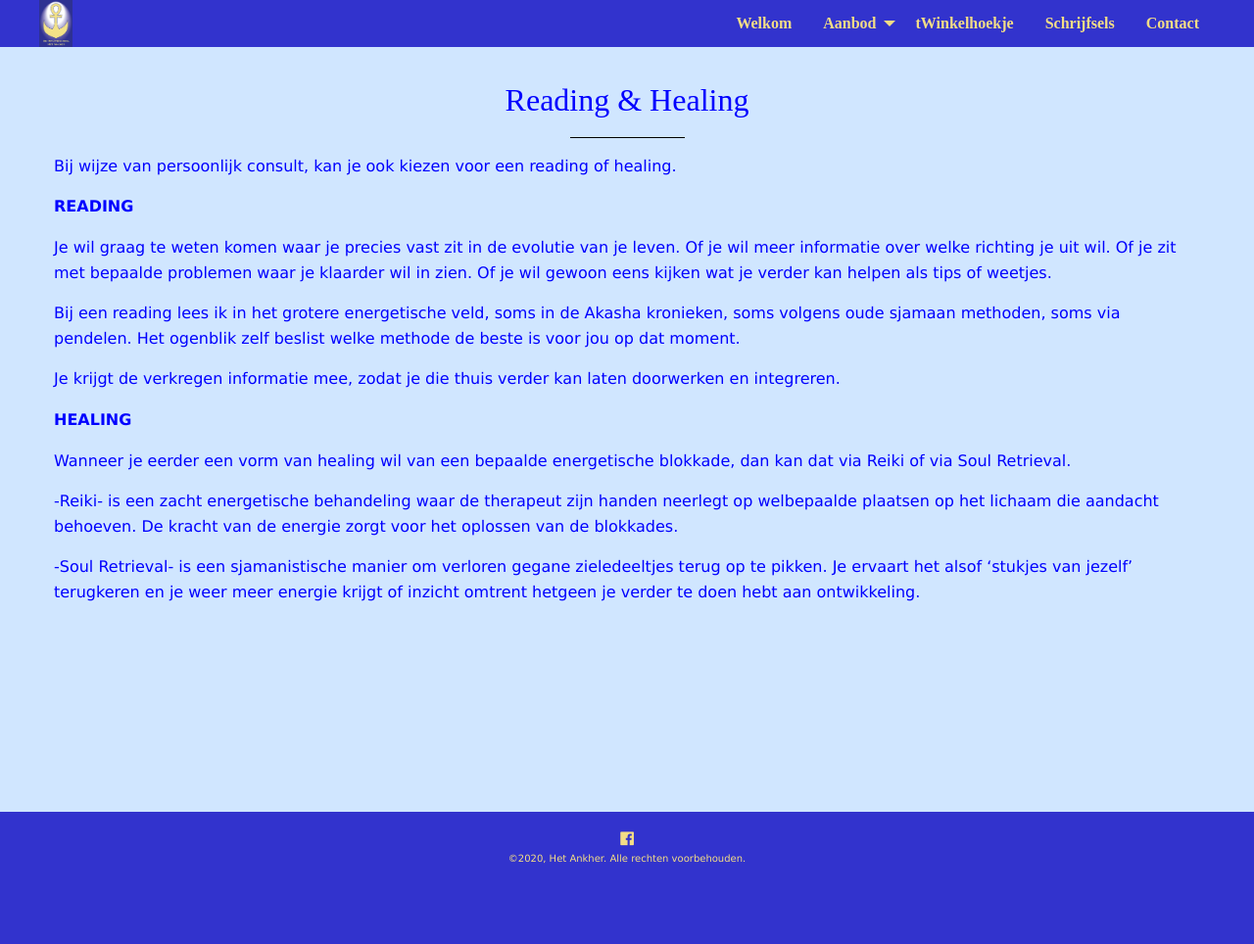
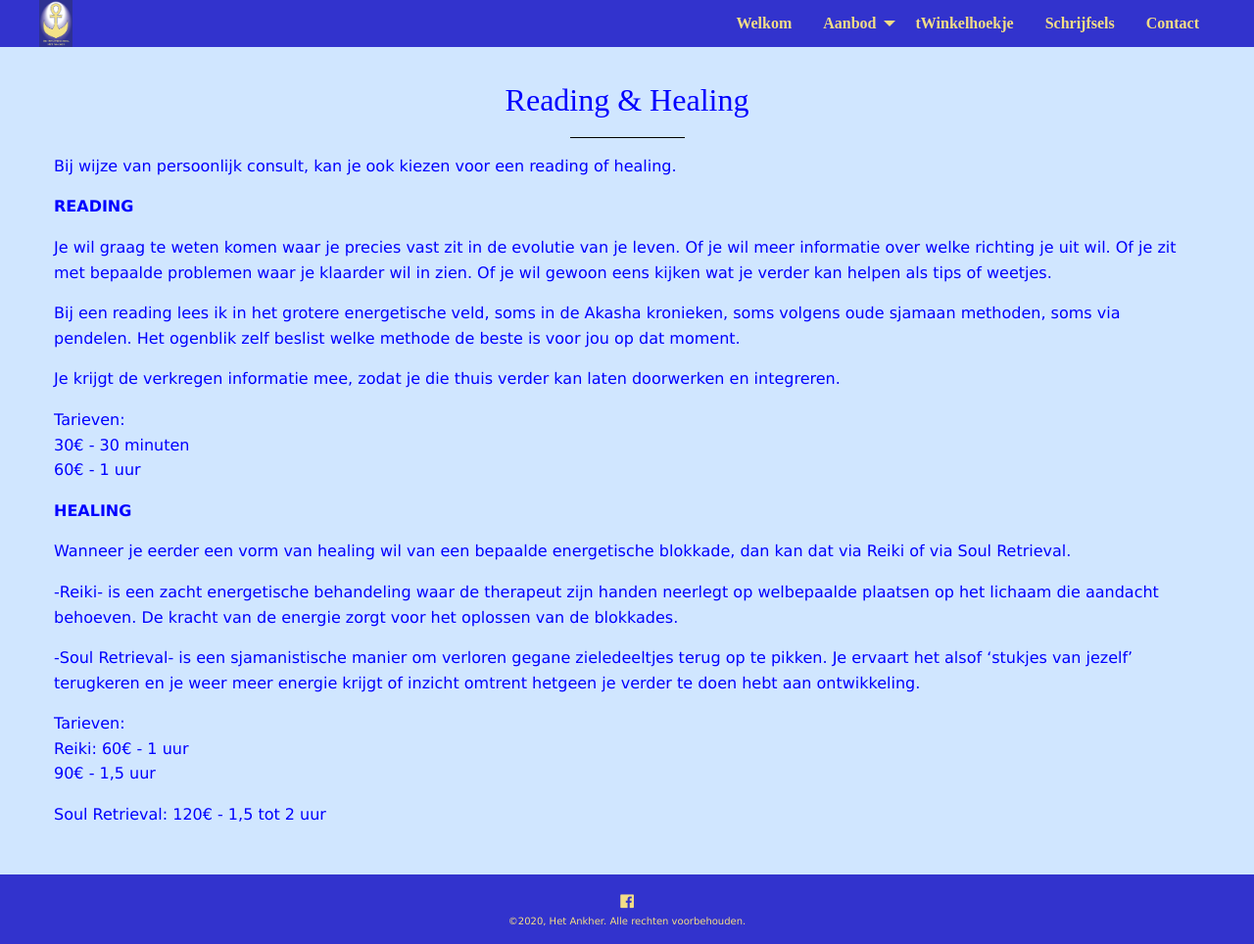
Before and after one commit to ankher/ankher.github.io, a Jekyll site: the page built from readinghealing.md, in a window 1280 px wide. Shown: the whole page at 98% size. Built offline with Jekyll 4.4.1, drawn with Linux system fonts in a browser that asks for light colours; nearby versions of some CDN libraries; our own code applies the rules of GitHub Pages for plain Markdown files; before the commit the page ends 900 px from its top, so only the background shows below that.

Commit message:
Update readinghealing.md

```diff
--- a/readinghealing.md
+++ b/readinghealing.md
@@ -14,6 +14,10 @@ Bij een reading lees ik in het grotere energetische veld, soms in de Akasha kron
 
 Je krijgt de verkregen informatie mee, zodat je die thuis verder kan laten doorwerken en integreren.
 
+Tarieven:
+30€ - 30 minuten
+60€ - 1 uur
+
 
 **HEALING**
 
@@ -22,3 +26,12 @@ Wanneer je eerder een vorm van healing wil van een bepaalde energetische blokkad
 -Reiki- is een zacht energetische behandeling waar de therapeut zijn handen neerlegt op welbepaalde plaatsen op het lichaam die aandacht behoeven. De kracht van de energie zorgt voor het oplossen van de blokkades.
 
 -Soul Retrieval- is een sjamanistische manier om verloren gegane zieledeeltjes terug op te pikken. Je ervaart het alsof 'stukjes van jezelf' terugkeren en je weer meer energie krijgt of inzicht omtrent hetgeen je verder te doen hebt aan ontwikkeling.
+
+
+Tarieven:
+Reiki:
+60€ - 1 uur
+90€ - 1,5 uur
+
+Soul Retrieval:
+120€ - 1,5 tot 2 uur
```
